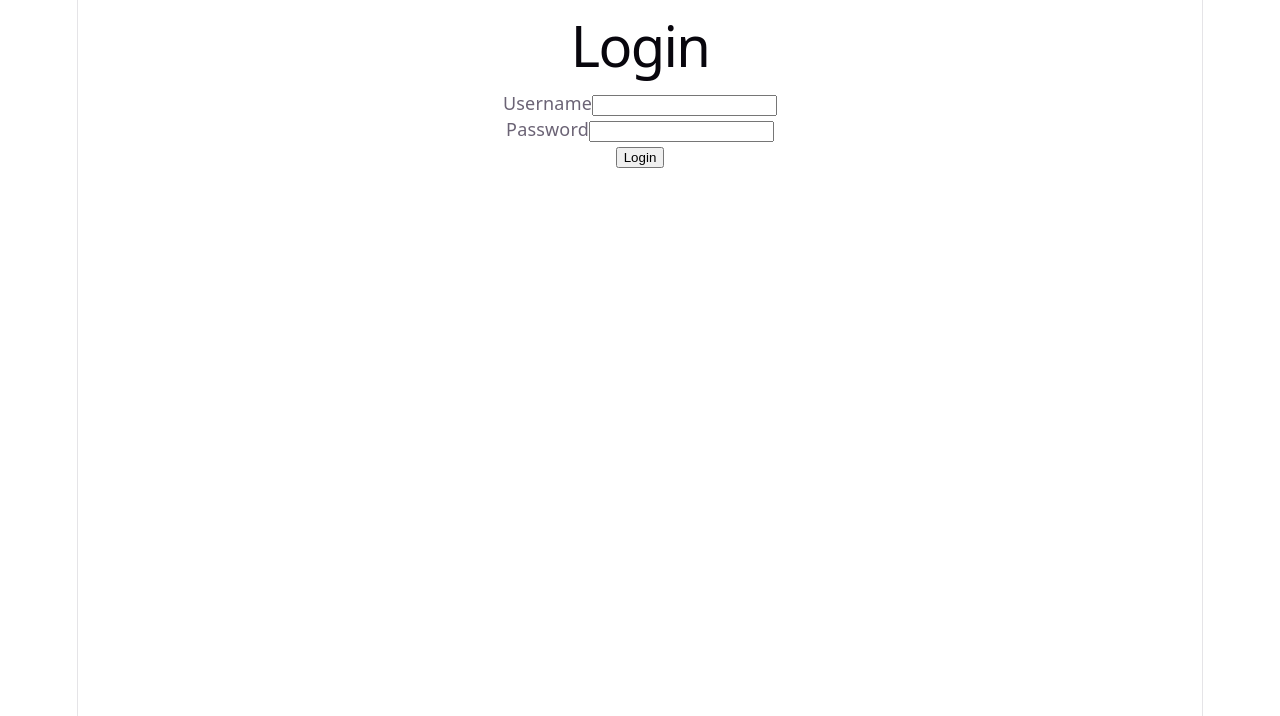
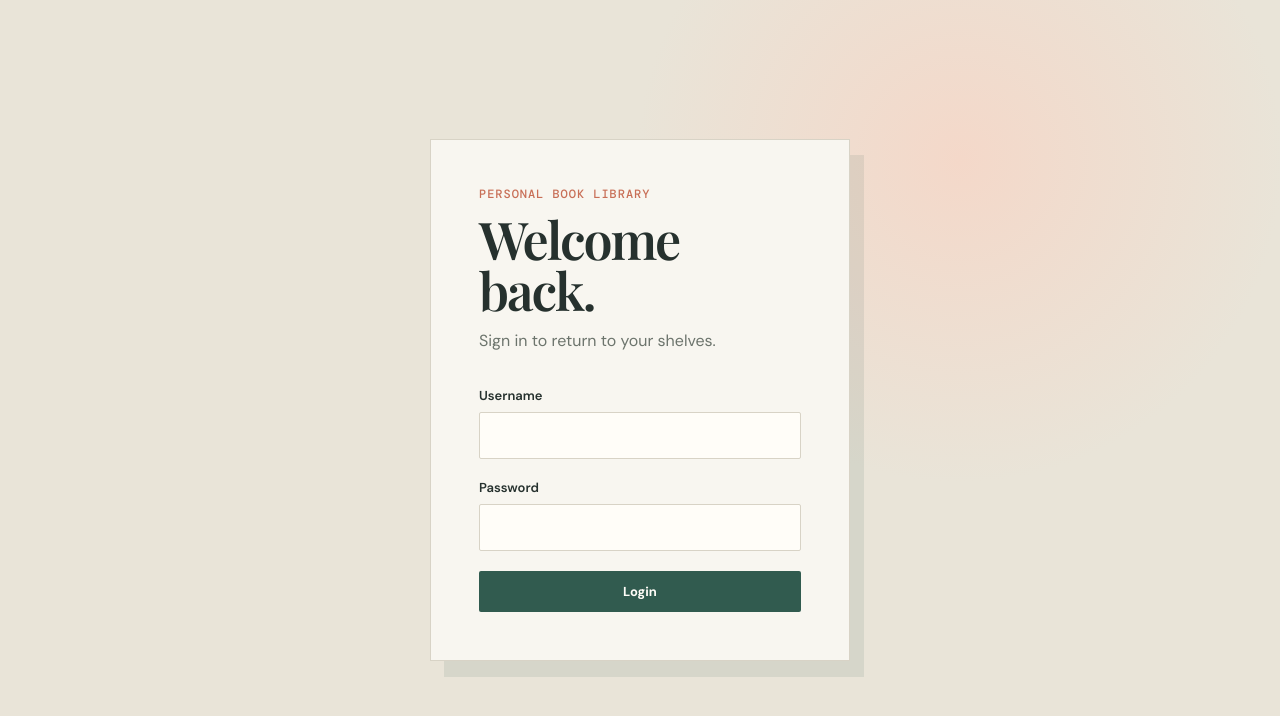
Before and after one commit to 17nim/personal-book-library, a React (Vite) app in the folder frontend/: page /login in a window 1280 px wide. Shown: the top 716 px of the page. Built offline with nearby package versions, Linux system fonts and the light colour scheme; no server answers.

Commit message:
feat: enhance UI components with improved styling and layout for better user experience

```diff
--- a/frontend/src/components/BookFilters.tsx
+++ b/frontend/src/components/BookFilters.tsx
@@ -18,9 +18,11 @@ export const BookFilters = ({
   onCategoryChange,
 }: BookFiltersProps) => {
   return (
-    <section>
-      <label>
-        Author:{" "}
+    <section className="filters-bar" aria-label="Filter books">
+      <span className="filter-count">Browse collection</span>
+      <div className="filter-fields">
+      <label className="filter-field">
+        Author
         <select
           value={authorId ?? ""}
           onChange={(event) => {
@@ -37,9 +39,9 @@ export const BookFilters = ({
             </option>
           ))}
         </select>
-      </label>{" "}
-      <label>
-        Category:{" "}
+      </label>
+      <label className="filter-field">
+        Category
         <select
           value={categoryId ?? ""}
           onChange={(event) => {
@@ -57,6 +59,7 @@ export const BookFilters = ({
           ))}
         </select>
       </label>
+      </div>
     </section>
   );
 };
--- a/frontend/src/components/BookForm.tsx
+++ b/frontend/src/components/BookForm.tsx
@@ -73,11 +73,12 @@ export const BookForm = ({ authors, categories, onCreated }: BookFormProps) => {
   };
 
   return (
-    <section>
+    <section className="add-book-panel">
       <h2>Add Book</h2>
+      <p className="section-caption">Save a new title to your collection.</p>
 
-      <form onSubmit={handleSubmit}>
-        <div>
+      <form className="book-form" onSubmit={handleSubmit}>
+        <div className="field-group">
           <label htmlFor="title">Title</label>
 
           <input
@@ -87,11 +88,11 @@ export const BookForm = ({ authors, categories, onCreated }: BookFormProps) => {
           />
         </div>
 
-        <fieldset>
+        <fieldset className="choice-group">
           <legend>Authors</legend>
 
           {authors.map((author) => (
-            <label key={author.id}>
+            <label className="choice-label" key={author.id}>
               <input
                 type="checkbox"
                 checked={authorIds.includes(author.id)}
@@ -103,11 +104,11 @@ export const BookForm = ({ authors, categories, onCreated }: BookFormProps) => {
           ))}
         </fieldset>
 
-        <fieldset>
+        <fieldset className="choice-group">
           <legend>Categories</legend>
 
           {categories.map((category) => (
-            <label key={category.id}>
+            <label className="choice-label" key={category.id}>
               <input
                 type="checkbox"
                 checked={categoryIds.includes(category.id)}
@@ -119,9 +120,9 @@ export const BookForm = ({ authors, categories, onCreated }: BookFormProps) => {
           ))}
         </fieldset>
 
-        {error && <p>{error}</p>}
+        {error && <p className="form-error">{error}</p>}
 
-        <button type="submit" disabled={loading}>
+        <button className="button button-primary button-wide" type="submit" disabled={loading}>
           {loading ? "Adding..." : "Add Book"}
         </button>
       </form>
--- a/frontend/src/index.css
+++ b/frontend/src/index.css
@@ -1,111 +1,102 @@
+@import url("https://fonts.googleapis.com/css2?family=DM+Mono:wght@400;500&family=DM+Sans:wght@400;500;600;700&family=Playfair+Display:wght@500;600&display=swap");
+
 :root {
-  --text: #6b6375;
-  --text-h: #08060d;
-  --bg: #fff;
-  --border: #e5e4e7;
-  --code-bg: #f4f3ec;
-  --accent: #aa3bff;
-  --accent-bg: rgba(170, 59, 255, 0.1);
-  --accent-border: rgba(170, 59, 255, 0.5);
-  --social-bg: rgba(244, 243, 236, 0.5);
-  --shadow:
-    rgba(0, 0, 0, 0.1) 0 10px 15px -3px, rgba(0, 0, 0, 0.05) 0 4px 6px -2px;
-
-  --sans: system-ui, 'Segoe UI', Roboto, sans-serif;
-  --heading: system-ui, 'Segoe UI', Roboto, sans-serif;
-  --mono: ui-monospace, Consolas, monospace;
-
-  font: 18px/145% var(--sans);
-  letter-spacing: 0.18px;
-  color-scheme: light dark;
-  color: var(--text);
-  background: var(--bg);
+  font-family: "DM Sans", sans-serif;
+  color: #26312e;
+  background: #e9e4d8;
   font-synthesis: none;
   text-rendering: optimizeLegibility;
   -webkit-font-smoothing: antialiased;
-  -moz-osx-font-smoothing: grayscale;
-
-  @media (max-width: 1024px) {
-    font-size: 16px;
-  }
+  --ink: #26312e;
+  --muted: #6c746c;
+  --line: #d8d3c6;
+  --paper: #f8f6f0;
+  --moss: #315b4f;
+  --moss-dark: #24463e;
+  --coral: #c86f57;
 }
 
-@media (prefers-color-scheme: dark) {
-  :root {
-    --text: #9ca3af;
-    --text-h: #f3f4f6;
-    --bg: #16171d;
-    --border: #2e303a;
-    --code-bg: #1f2028;
-    --accent: #c084fc;
-    --accent-bg: rgba(192, 132, 252, 0.15);
-    --accent-border: rgba(192, 132, 252, 0.5);
-    --social-bg: rgba(47, 48, 58, 0.5);
-    --shadow:
-      rgba(0, 0, 0, 0.4) 0 10px 15px -3px, rgba(0, 0, 0, 0.25) 0 4px 6px -2px;
-  }
+* { box-sizing: border-box; }
+body { margin: 0; min-width: 320px; }
+button, input, select { font: inherit; }
+button { cursor: pointer; }
+button:disabled { cursor: wait; opacity: 0.6; }
+#root { min-height: 100svh; }
 
-  #social .button-icon {
-    filter: invert(1) brightness(2);
-  }
+.page-shell {
+  width: min(1180px, calc(100% - 48px));
+  min-height: 100svh;
+  margin: 0 auto;
+  padding: 64px 0 80px;
 }
+.page-header { display: flex; align-items: flex-start; justify-content: space-between; gap: 24px; margin-bottom: 52px; }
+.eyebrow { margin: 0 0 14px; color: var(--coral); font: 500 12px/1 "DM Mono", monospace; letter-spacing: 0.08em; text-transform: uppercase; }
+h1, h2 { margin: 0; color: var(--ink); font-family: "Playfair Display", Georgia, serif; font-weight: 600; }
+h1 { font-size: clamp(42px, 6vw, 76px); line-height: 0.98; letter-spacing: -0.04em; }
+h2 { font-size: 25px; line-height: 1.12; }
+.page-intro, .login-intro, .section-caption { color: var(--muted); }
+.page-intro { margin: 18px 0 0; font-size: 16px; }
 
-#root {
-  width: 1126px;
-  max-width: 100%;
-  margin: 0 auto;
-  text-align: center;
-  border-inline: 1px solid var(--border);
-  min-height: 100svh;
-  display: flex;
-  flex-direction: column;
-  box-sizing: border-box;
+.library-layout { display: grid; grid-template-columns: 300px minmax(0, 1fr); gap: 56px; align-items: start; }
+.library-sidebar { position: sticky; top: 28px; }
+.add-book-panel { padding: 28px; background: var(--paper); border: 1px solid var(--line); border-radius: 3px; box-shadow: 12px 14px 0 rgba(49, 91, 79, 0.08); }
+.section-caption { margin: 8px 0 26px; font-size: 14px; line-height: 1.45; }
+.book-form, .login-form { display: grid; gap: 20px; }
+.field-group { display: grid; gap: 8px; }
+label, legend { color: var(--ink); font-size: 13px; font-weight: 600; }
+input:not([type="checkbox"]), select { width: 100%; border: 1px solid var(--line); border-radius: 2px; background: #fffdf8; color: var(--ink); padding: 12px 13px; outline: none; }
+input:not([type="checkbox"]):focus, select:focus { border-color: var(--moss); box-shadow: 0 0 0 3px rgba(49, 91, 79, 0.13); }
+.choice-group { display: grid; gap: 9px; margin: 0; padding: 0; border: 0; }
+.choice-group legend { margin-bottom: 2px; }
+.choice-label { display: flex; align-items: center; gap: 9px; color: var(--muted); font-size: 14px; font-weight: 400; }
+input[type="checkbox"] { accent-color: var(--moss); width: 16px; height: 16px; }
+.button { border: 0; border-radius: 2px; padding: 12px 17px; font-size: 13px; font-weight: 700; transition: transform 160ms ease, background 160ms ease; }
+.button:hover { transform: translateY(-1px); }
+.button-primary { background: var(--moss); color: #fffdf8; }
+.button-primary:hover { background: var(--moss-dark); }
+.button-wide { width: 100%; }
+.button-quiet { border: 1px solid var(--line); background: transparent; color: var(--muted); }
+.button-quiet:hover { border-color: var(--moss); color: var(--moss); }
+.form-error { margin: 0; color: #a3422f; font-size: 13px; }
+
+.filters-bar { display: flex; justify-content: space-between; align-items: center; gap: 20px; padding-bottom: 18px; border-bottom: 1px solid var(--line); }
+.filter-count { color: var(--ink); font: 500 12px/1 "DM Mono", monospace; text-transform: uppercase; letter-spacing: 0.06em; }
+.filter-fields { display: flex; gap: 10px; }
+.filter-field { display: grid; grid-template-columns: auto 150px; align-items: center; gap: 9px; color: var(--muted); font-size: 12px; font-weight: 500; }
+.filter-field select { padding: 8px 10px; font-size: 13px; }
+.book-grid { display: grid; grid-template-columns: repeat(2, minmax(0, 1fr)); gap: 16px; padding-top: 24px; }
+.book-card { min-height: 230px; display: flex; flex-direction: column; padding: 24px; background: var(--paper); border: 1px solid var(--line); border-radius: 3px; transition: transform 180ms ease, box-shadow 180ms ease; }
+.book-card:hover { transform: translateY(-3px); box-shadow: 8px 10px 0 rgba(49, 91, 79, 0.08); }
+.book-card-topline { display: flex; justify-content: space-between; align-items: center; margin-bottom: 38px; }
+.book-mark { color: var(--coral); font-size: 20px; }
+.delete-button { border: 0; padding: 3px 0; background: transparent; color: var(--muted); font-size: 12px; opacity: 0; transition: opacity 160ms ease, color 160ms ease; }
+.book-card:hover .delete-button, .delete-button:focus { opacity: 1; }
+.delete-button:hover { color: var(--coral); }
+.book-details { display: grid; gap: 12px; margin-top: auto; padding-top: 28px; }
+.book-details p { display: grid; gap: 3px; margin: 0; color: var(--muted); font-size: 13px; line-height: 1.35; }
+.detail-label { color: var(--ink); font: 500 10px/1 "DM Mono", monospace; letter-spacing: 0.08em; text-transform: uppercase; }
+.state-shell { display: grid; place-items: center; align-content: center; gap: 16px; }
+.state-message { margin: 0; color: var(--muted); }
+.empty-message { padding: 64px 0; text-align: center; }
+
+.login-shell { min-height: 100svh; display: grid; place-items: center; padding: 32px 24px; background: radial-gradient(circle at 75% 20%, #f4d8c9 0, transparent 28%), #e9e4d8; }
+.login-panel { width: min(100%, 420px); padding: 48px; background: var(--paper); border: 1px solid var(--line); box-shadow: 14px 16px 0 rgba(49, 91, 79, 0.1); }
+.login-panel h1 { font-size: 52px; }
+.login-intro { margin: 14px 0 36px; }
+
+@media (max-width: 820px) {
+  .page-shell { width: min(100% - 32px, 600px); padding: 36px 0 56px; }
+  .page-header { margin-bottom: 36px; }
+  .library-layout { grid-template-columns: 1fr; gap: 36px; }
+  .library-sidebar { position: static; }
+  .book-grid { grid-template-columns: 1fr; }
 }
-
-body {
-  margin: 0;
+@media (max-width: 560px) {
+  .page-header { flex-direction: column; }
+  .page-header .button { align-self: flex-start; }
+  .filters-bar { align-items: flex-start; flex-direction: column; }
+  .filter-fields { width: 100%; flex-direction: column; }
+  .filter-field { grid-template-columns: 72px 1fr; }
+  .login-panel { padding: 32px 24px; }
+  .login-panel h1 { font-size: 44px; }
 }
-
-h1,
-h2 {
-  font-family: var(--heading);
-  font-weight: 500;
-  color: var(--text-h);
-}
-
-h1 {
-  font-size: 56px;
-  letter-spacing: -1.68px;
-  margin: 32px 0;
-  @media (max-width: 1024px) {
-    font-size: 36px;
-    margin: 20px 0;
-  }
-}
-h2 {
-  font-size: 24px;
-  line-height: 118%;
-  letter-spacing: -0.24px;
-  margin: 0 0 8px;
-  @media (max-width: 1024px) {
-    font-size: 20px;
-  }
-}
-p {
-  margin: 0;
-}
-
-code,
-.counter {
-  font-family: var(--mono);
-  display: inline-flex;
-  border-radius: 4px;
-  color: var(--text-h);
-}
-
-code {
-  font-size: 15px;
-  line-height: 135%;
-  padding: 4px 8px;
-  background: var(--code-bg);
-}
--- a/frontend/src/pages/LoginPage.tsx
+++ b/frontend/src/pages/LoginPage.tsx
@@ -34,11 +34,14 @@ export const LoginPage = () => {
   };
 
   return (
-    <main>
-      <h1>Login</h1>
+    <main className="login-shell">
+      <section className="login-panel">
+        <p className="eyebrow">Personal Book Library</p>
+        <h1>Welcome back.</h1>
+        <p className="login-intro">Sign in to return to your shelves.</p>
 
-      <form onSubmit={handleSubmit}>
-        <div>
+        <form className="login-form" onSubmit={handleSubmit}>
+        <div className="field-group">
           <label htmlFor="username">Username</label>
 
           <input
@@ -48,7 +51,7 @@ export const LoginPage = () => {
           />
         </div>
 
-        <div>
+        <div className="field-group">
           <label htmlFor="password">Password</label>
 
           <input
@@ -59,12 +62,13 @@ export const LoginPage = () => {
           />
         </div>
 
-        {error && <p>{error}</p>}
+        {error && <p className="form-error">{error}</p>}
 
-        <button type="submit" disabled={loading}>
+        <button className="button button-primary button-wide" type="submit" disabled={loading}>
           {loading ? "Logging in..." : "Login"}
         </button>
-      </form>
+        </form>
+      </section>
     </main>
   );
 };
```
Also changed, not shown: frontend/src/pages/BooksPage.tsx (+40 -24 lines).
